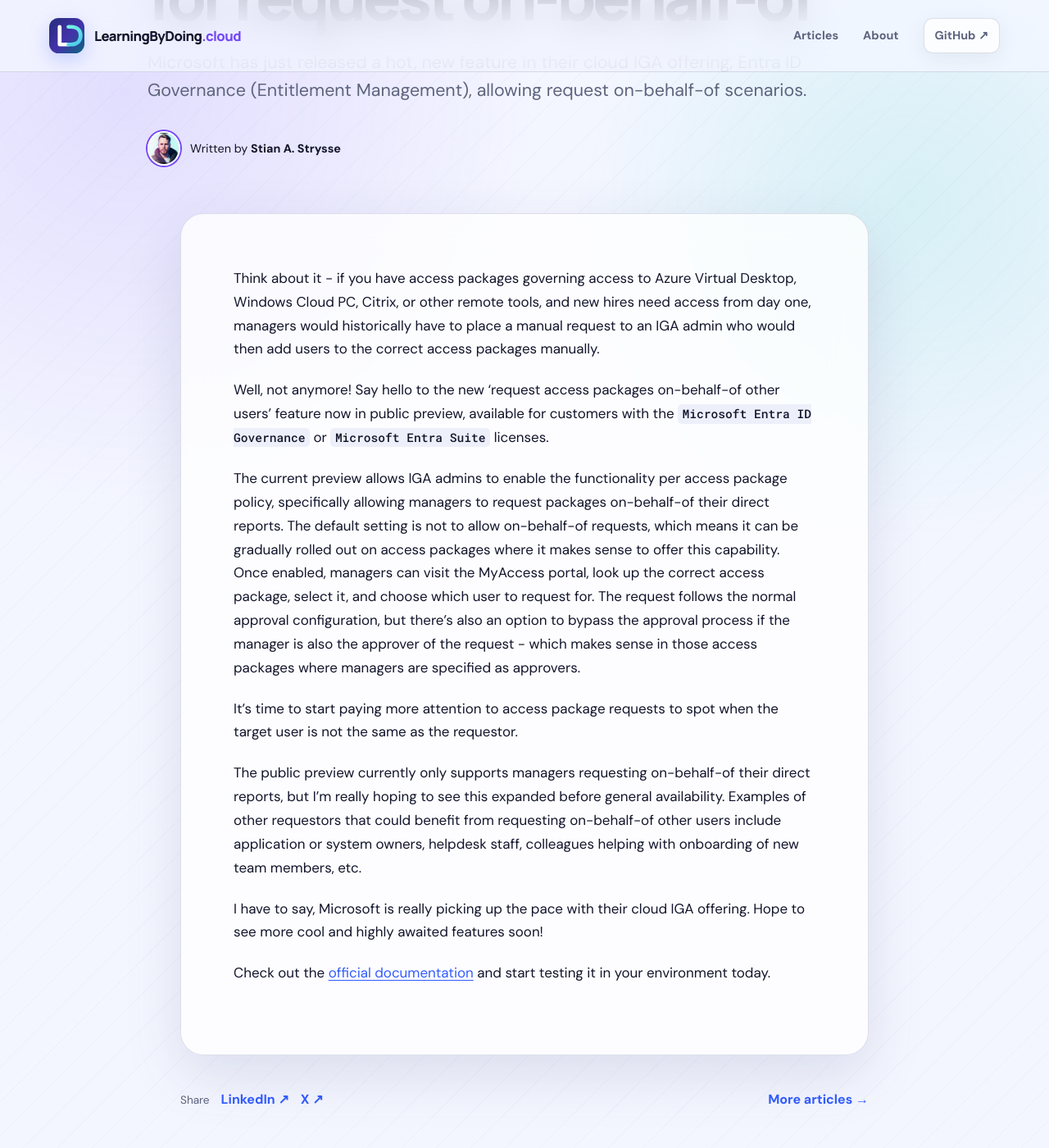
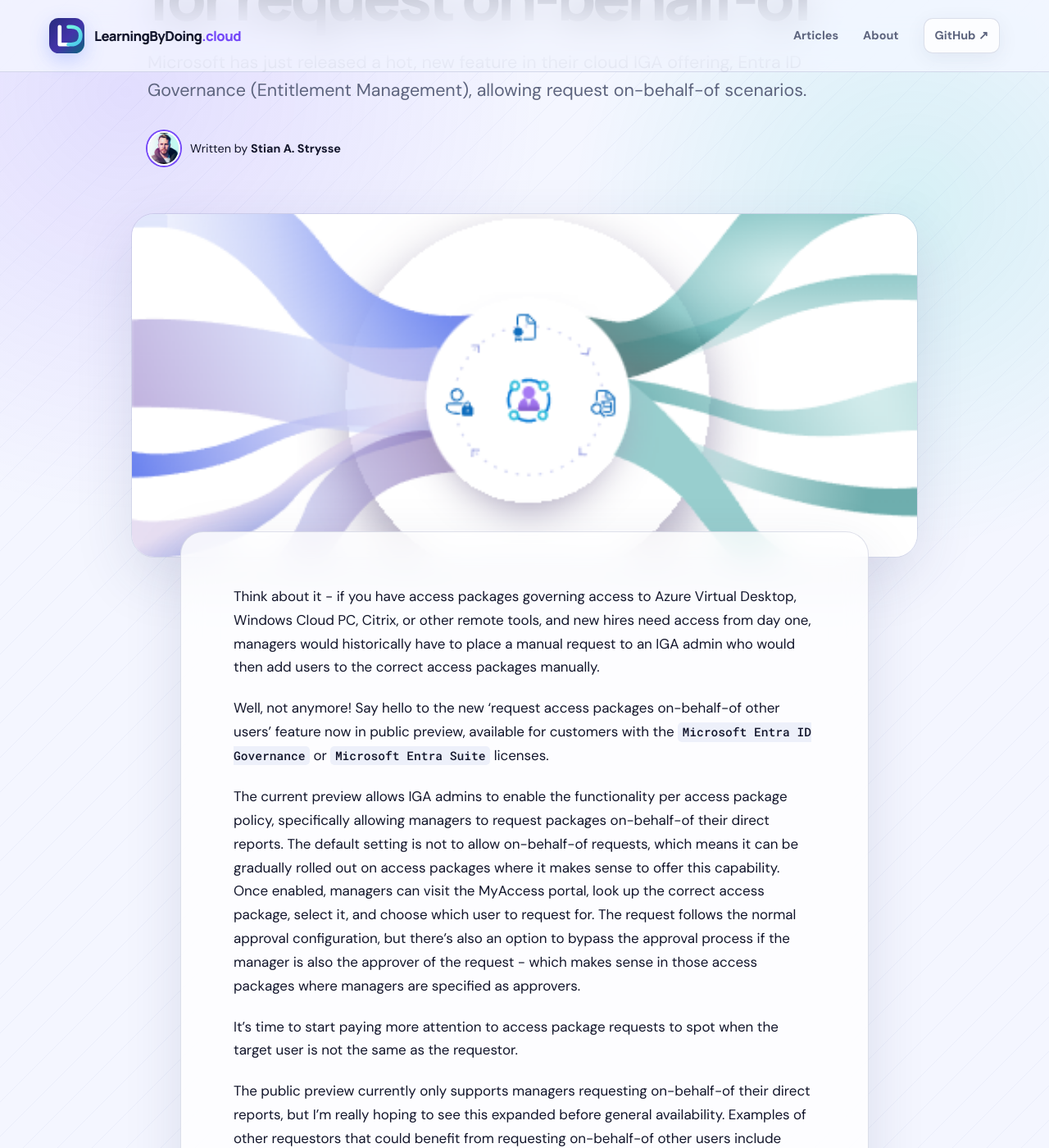
Before and after one commit to stianstrysse/stianstrysse.github.io, a Jekyll site: the page built from _posts/2024-09-17-entra-elm-on-behalf-of-requests-preview.md, in a window 1280 px wide and 1400 px high, scrolled down 483 px. Shown: the whole window at 82% size. Built offline with Jekyll 4.4.1, drawn with Linux system fonts in a browser that asks for light colours.

Commit message:
Show post images within articles

```diff
--- a/_layouts/post.html
+++ b/_layouts/post.html
@@ -9,6 +9,10 @@
     {% if page.subtitle %}<p class="post-subtitle">{{ page.subtitle }}</p>{% endif %}
     <div class="post-byline"><img src="{{ site.avatar | relative_url }}" alt="" width="40" height="40"><span>Written by <strong>{{ page.author | default: site.author }}</strong></span></div>
   </header>
+  {% assign post_image = page.image | default: page.thumbnail-img | default: page.share-img %}
+  {% if post_image %}
+    <figure class="post-hero shell"><img src="{{ post_image | relative_url }}" alt="" fetchpriority="high"></figure>
+  {% endif %}
   <div class="prose post-content shell">{{ content }}</div>
   <footer class="post-end shell">
     <div class="share-links"><span>Share</span><a href="https://www.linkedin.com/sharing/share-offsite/?url={{ page.url | absolute_url | url_encode }}">LinkedIn ↗</a><a href="https://twitter.com/intent/tweet?url={{ page.url | absolute_url | url_encode }}&text={{ page.title | url_encode }}">X ↗</a></div>
--- a/assets/css/style.scss
+++ b/assets/css/style.scss
@@ -12,5 +12,6 @@
 @media(max-width:720px){.shell{width:min(100% - 28px,1160px)}.site-header{height:74px}.wordmark{display:none}nav{gap:17px}.nav-github{display:none}.hero{padding:64px 0 90px;min-height:auto}.hero h1{font-size:3.25rem}.hero:before{width:360px;height:360px;right:-170px}.profile-caption{left:-10px}.profile-code{right:-4px}.section-head{align-items:start;gap:22px;flex-direction:column}.search{width:100%}.post-grid{grid-template-columns:1fr}.post-card:first-child{grid-column:auto}.post-card:first-child h3{font-size:1.5rem}.card-image,.post-card:first-child .card-image{aspect-ratio:16/9}.post-header{padding-top:50px}.back-link{margin-bottom:34px}.post-content{width:100%;border-left:0;border-right:0;border-radius:0;padding:32px 20px}.prose{font-size:1rem}.prose h2{font-size:1.68rem}.post-end,.footer-inner{flex-direction:column;align-items:flex-start;gap:19px}.share-links{flex-wrap:wrap}.page-shell{padding-top:50px}}
 html,body{max-width:100%;overflow-x:hidden;overflow-x:clip}
 .card-foot{justify-content:flex-end}
-@media(max-width:720px){.shell{width:min(calc(100% - 28px),1160px)}.hero{overflow-x:hidden;overflow-x:clip}}
+.post-hero{max-width:960px;margin:0 auto -32px;position:relative;z-index:1}.post-hero img{display:block;width:100%;aspect-ratio:16/7;object-fit:cover;border:1px solid var(--line);border-radius:28px;box-shadow:var(--shadow)}.post-content{position:relative;z-index:2}
+@media(max-width:720px){.shell{width:min(calc(100% - 28px),1160px)}.hero{overflow-x:hidden;overflow-x:clip}.post-hero{width:100%;margin-bottom:-18px}.post-hero img{aspect-ratio:16/9;border-left:0;border-right:0;border-radius:0}}
 @media(prefers-reduced-motion:reduce){html{scroll-behavior:auto}.post-card,.card-image img,.hero-action span,nav a:after{transition:none}}
```
